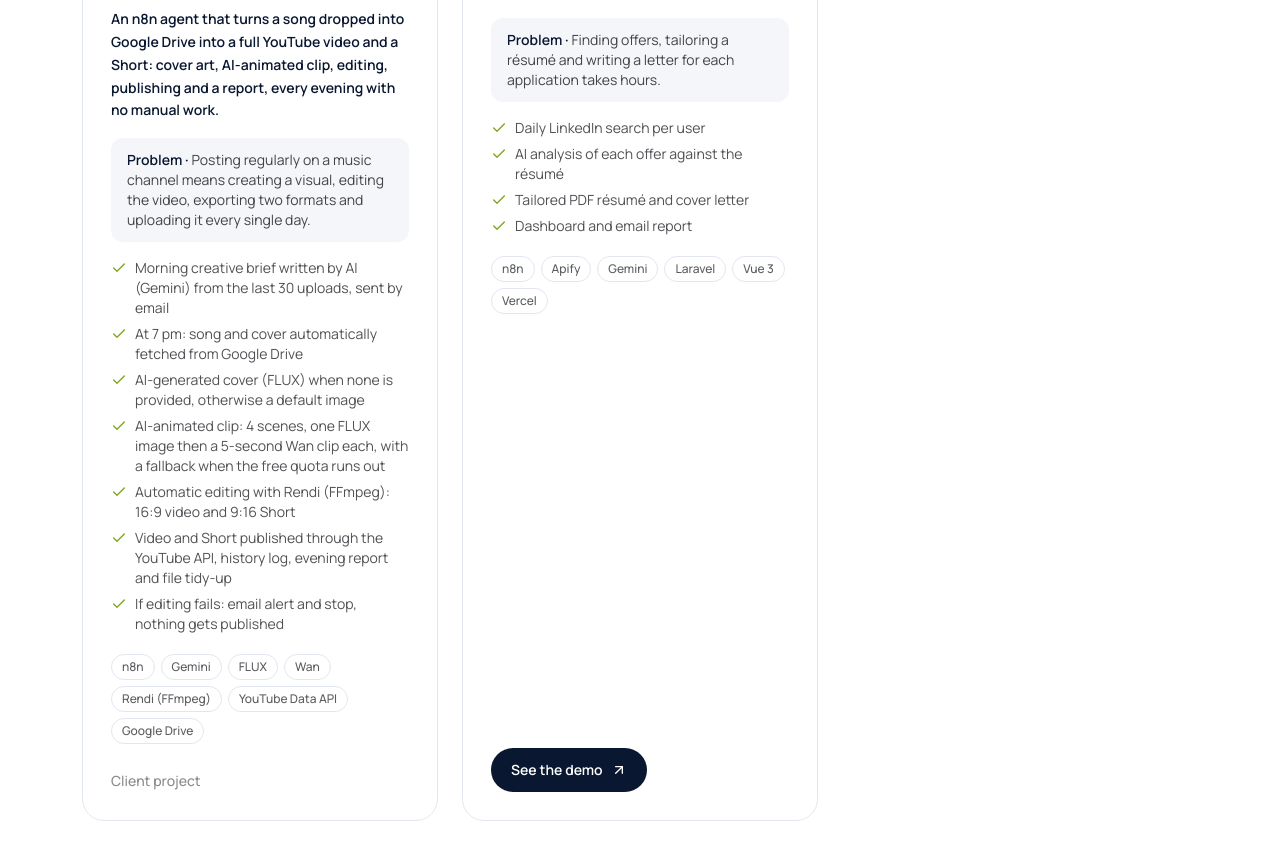
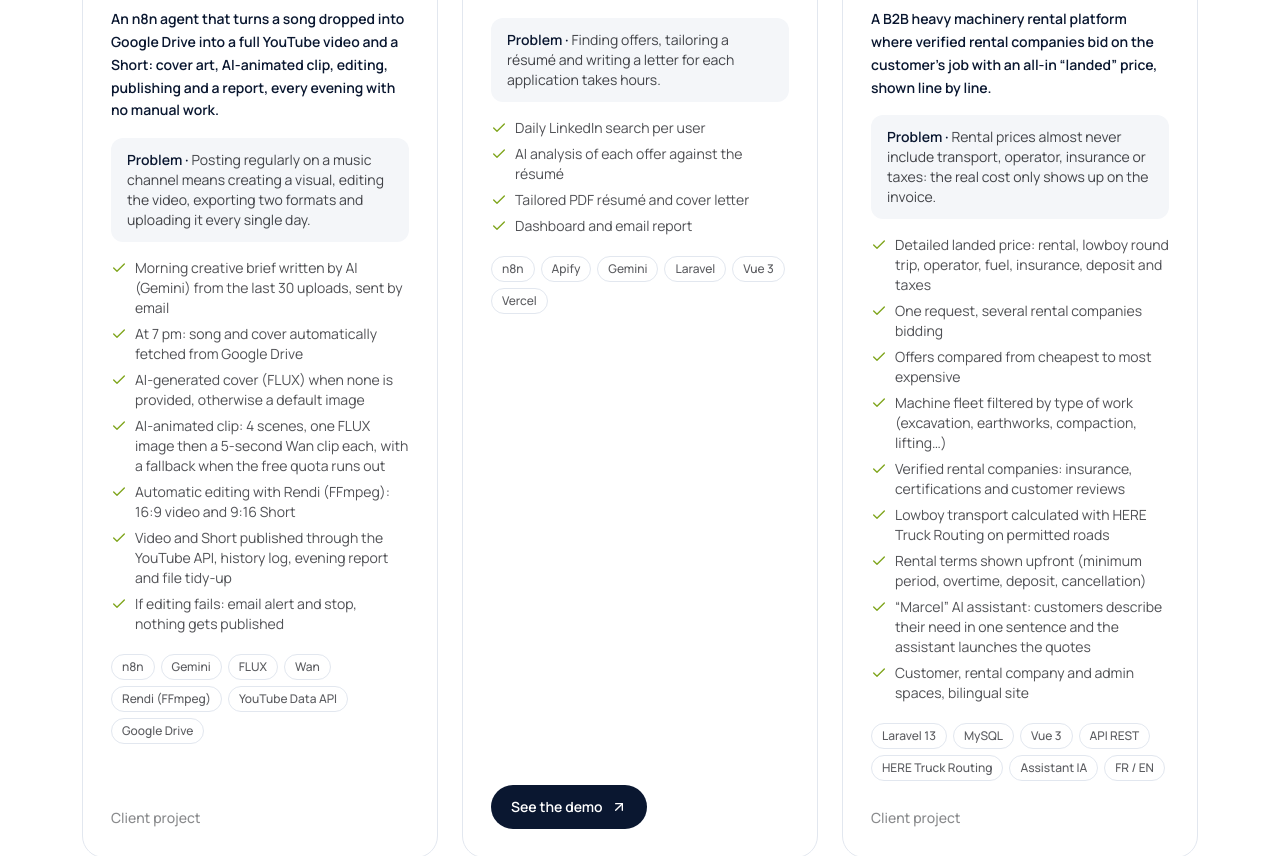
Before and after one commit to Miriam-anb/miriam-site, a React (Vite) app: page /en in a window 1280 px wide. Shown: the part 2360-3216 px from the top of the page. Built offline with nearby package versions, Linux system fonts and the light colour scheme.

Commit message:
Add files via upload

```diff
--- a/src/pages/Home.jsx
+++ b/src/pages/Home.jsx
@@ -86,7 +86,7 @@ export default function Home() {
             <Button to={href(lang, 'projects')} variant="outlineDark" arrow>{t.common.seeProjects}</Button>
           </div>
           <div className="mt-14 grid gap-6 md:grid-cols-2 lg:grid-cols-3">
-            {projects.filter((p) => p.category === 'ai').slice(0, 3).map((p, i) => <ProjectCard key={p.slug} p={p} delay={i * 80} />)}
+            {['agent-musique-youtube', 'agent-emploi', 'reseau-lourd'].map((s) => projects.find((p) => p.slug === s)).filter(Boolean).map((p, i) => <ProjectCard key={p.slug} p={p} delay={i * 80} />)}
           </div>
         </Container>
       </section>
```
